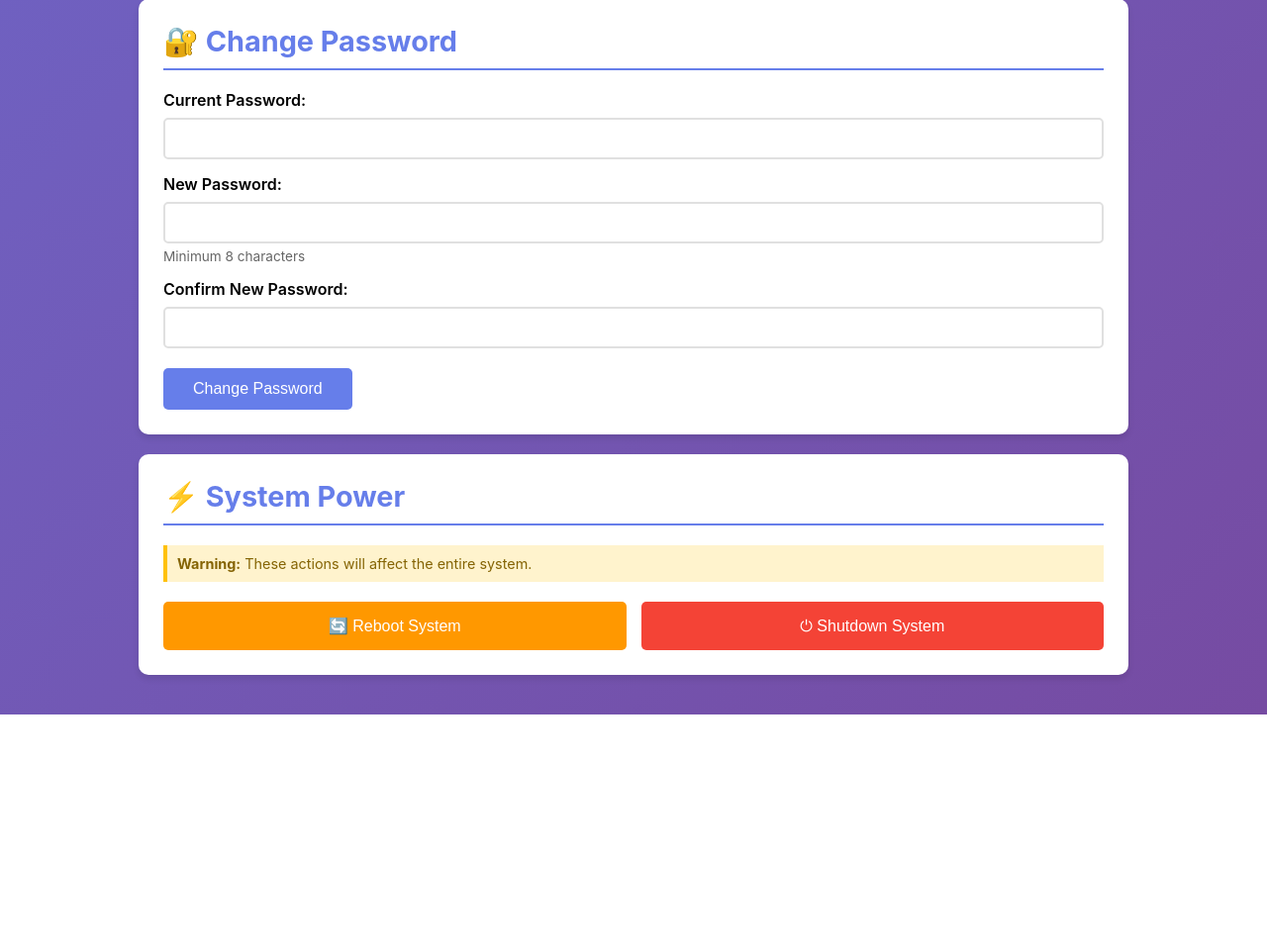
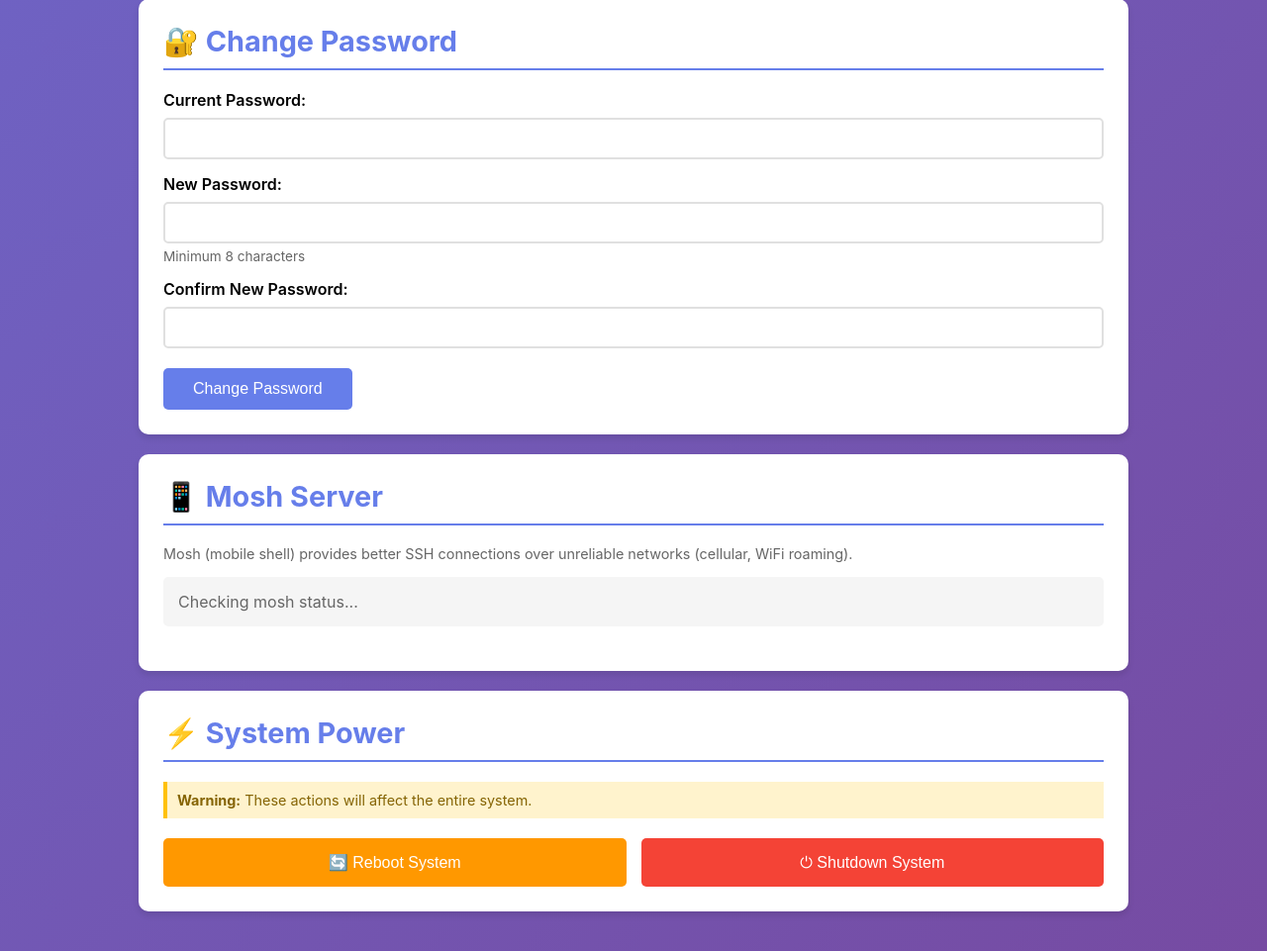
Before and after one commit to elm1nst3r/DeskPlumbus, a Flask app: page /settings in a window 1280 px wide. Shown: the part 2751-3712 px from the top of the page at 99% size. Before the commit the page ends 3473 px from the top, so only its background shows below. Run offline with Flask 3, Linux system fonts and the light colour scheme; the visitor is signed in with stand-in values (Sample User, id 1); data that the repository does not hold is empty.

Commit message:
Add mosh server installation and management to settings
- Added GET /api/system/mosh/status endpoint to check mosh installation
- Added POST /api/system/mosh/start endpoint to install mosh server
- Installation handles apt-get update, mosh package install, and UFW firewall config
- Opens UDP ports 60000-61000 for mosh connections
- Added Mosh Server card to settings UI with:
  - Installation status display
  - Install button (shown when not installed)
  - Connection command with auto-detected hostname
  - Description of mosh benefits
- Updated install_service.sh to grant sudo permissions for apt-get and ufw
- Enables remote access over unreliable networks (cellular, WiFi roaming)

🤖 Generated with [Claude Code](https://claude.com/claude-code)

Co-Authored-By: Claude Sonnet 4.5 <noreply@anthropic.com>

```diff
--- a/app/api.py
+++ b/app/api.py
@@ -2026,6 +2026,108 @@ def register_routes(app: Flask):
                 'message': str(e)
             }), 500
 
+    @app.route('/api/system/mosh/status')
+    @login_required
+    def api_mosh_status():
+        """Check if mosh server is installed and running."""
+        try:
+            import subprocess
+
+            # Check if mosh is installed
+            mosh_installed = False
+            try:
+                result = subprocess.run(['which', 'mosh-server'],
+                                      capture_output=True, text=True, timeout=5)
+                mosh_installed = result.returncode == 0
+            except:
+                pass
+
+            # Check if mosh-server service is running
+            mosh_running = False
+            if mosh_installed:
+                try:
+                    # Check for mosh-server processes
+                    result = subprocess.run(['pgrep', '-x', 'mosh-server'],
+                                          capture_output=True, timeout=5)
+                    mosh_running = result.returncode == 0
+                except:
+                    pass
+
+            return jsonify({
+                'success': True,
+                'installed': mosh_installed,
+                'running': mosh_running
+            })
+
+        except Exception as e:
+            logger.error(f"Error checking mosh status: {e}", exc_info=True)
+            return jsonify({
+                'success': False,
+                'message': str(e)
+            }), 500
+
+    @app.route('/api/system/mosh/start', methods=['POST'])
+    @login_required
+    def api_mosh_start():
+        """Install and enable mosh if not already installed."""
+        try:
+            import subprocess
+
+            # Check if mosh is installed
+            result = subprocess.run(['which', 'mosh-server'],
+                                  capture_output=True, text=True, timeout=5)
+
+            if result.returncode != 0:
+                # Mosh not installed, install it
+                logger.info("Installing mosh-server...")
+
+                # Update package list
+                subprocess.run(['sudo', 'apt-get', 'update'],
+                             timeout=60, check=False)
+
+                # Install mosh
+                install_result = subprocess.run(
+                    ['sudo', 'apt-get', 'install', '-y', 'mosh'],
+                    capture_output=True, text=True, timeout=300
+                )
+
+                if install_result.returncode != 0:
+                    return jsonify({
+                        'success': False,
+                        'message': 'Failed to install mosh: ' + install_result.stderr
+                    }), 500
+
+                logger.info("Mosh installed successfully")
+
+            # Open firewall ports for mosh (UDP 60000-61000)
+            logger.info("Configuring firewall for mosh...")
+            try:
+                # Check if ufw is active
+                ufw_check = subprocess.run(['sudo', 'ufw', 'status'],
+                                         capture_output=True, text=True, timeout=5)
+
+                if 'Status: active' in ufw_check.stdout:
+                    # Open mosh ports
+                    subprocess.run(['sudo', 'ufw', 'allow', '60000:61000/udp'],
+                                 timeout=10, check=False)
+            except:
+                # If ufw not installed or error, that's okay
+                pass
+
+            return jsonify({
+                'success': True,
+                'message': 'Mosh server installed and ready! Connect with: mosh pi@<ip-address>',
+                'installed': True,
+                'running': True
+            })
+
+        except Exception as e:
+            logger.error(f"Error starting mosh: {e}", exc_info=True)
+            return jsonify({
+                'success': False,
+                'message': str(e)
+            }), 500
+
     # ==========================================
     # Health Check
     # ==========================================
--- a/web/templates/settings.html
+++ b/web/templates/settings.html
@@ -643,6 +643,37 @@
             </div>
         </div>
 
+        <!-- Mosh Server Card -->
+        <div class="card">
+            <h2>📱 Mosh Server</h2>
+
+            <div style="margin-bottom: 20px;">
+                <p style="color: #666; font-size: 0.9em; margin-bottom: 15px;">
+                    Mosh (mobile shell) provides better SSH connections over unreliable networks (cellular, WiFi roaming).
+                </p>
+
+                <div id="moshStatus" style="padding: 15px; background: #f5f5f5; border-radius: 5px; margin-bottom: 15px;">
+                    <p style="margin: 0; color: #666;">Checking mosh status...</p>
+                </div>
+
+                <button onclick="installMosh()" id="moshInstallBtn" class="btn btn-primary" style="padding: 12px 25px; display: none;">
+                    📦 Install Mosh Server
+                </button>
+
+                <div id="moshInfo" style="display: none; padding: 10px; background: #e3f2fd; border-left: 4px solid #2196F3; margin-top: 15px;">
+                    <p style="margin: 0 0 5px 0; font-size: 0.9em; color: #1976D2;">
+                        <strong>Connection Command:</strong>
+                    </p>
+                    <p style="margin: 0; font-family: 'Courier New', monospace; font-size: 0.85em; color: #666;">
+                        mosh <span id="moshUser">pi</span>@<span id="moshIP">[raspberry-pi-ip]</span>
+                    </p>
+                    <p style="margin: 10px 0 0 0; font-size: 0.85em; color: #666;">
+                        Mosh uses UDP ports 60000-61000
+                    </p>
+                </div>
+            </div>
+        </div>
+
         <!-- System Power Controls Card -->
         <div class="card">
             <h2>⚡ System Power</h2>
@@ -1455,6 +1486,79 @@
 
         // ==================== System Management Functions ====================
 
+        async function loadMoshStatus() {
+            const statusDiv = document.getElementById('moshStatus');
+            const installBtn = document.getElementById('moshInstallBtn');
+            const infoDiv = document.getElementById('moshInfo');
+
+            try {
+                const response = await fetch('/api/system/mosh/status');
+                const data = await response.json();
+
+                if (data.success) {
+                    if (data.installed) {
+                        statusDiv.innerHTML = '<p style="margin: 0; color: #2e7d32;"><strong>✓ Mosh Server Installed</strong></p><p style="margin: 5px 0 0 0; font-size: 0.85em; color: #666;">Ready to accept connections</p>';
+                        installBtn.style.display = 'none';
+                        infoDiv.style.display = 'block';
+
+                        // Try to get current user from system
+                        try {
+                            const hostname = window.location.hostname;
+                            if (hostname && hostname !== 'localhost' && hostname !== '127.0.0.1') {
+                                document.getElementById('moshIP').textContent = hostname;
+                            }
+                        } catch (e) {}
+                    } else {
+                        statusDiv.innerHTML = '<p style="margin: 0; color: #f57c00;"><strong>○ Mosh Server Not Installed</strong></p><p style="margin: 5px 0 0 0; font-size: 0.85em; color: #666;">Click below to install</p>';
+                        installBtn.style.display = 'block';
+                        infoDiv.style.display = 'none';
+                    }
+                } else {
+                    statusDiv.innerHTML = '<p style="margin: 0; color: #d32f2f;">Error checking mosh status</p>';
+                }
+            } catch (error) {
+                console.error('Error loading mosh status:', error);
+                statusDiv.innerHTML = '<p style="margin: 0; color: #d32f2f;">Error loading mosh status</p>';
+            }
+        }
+
+        async function installMosh() {
+            const btn = document.getElementById('moshInstallBtn');
+            const statusDiv = document.getElementById('moshStatus');
+
+            if (!confirm('Install Mosh Server?\n\nThis will download and install mosh (about 5-10 MB) and configure firewall rules. Continue?')) {
+                return;
+            }
+
+            btn.disabled = true;
+            btn.innerHTML = '<span class="loading-spinner"></span>Installing...';
+            statusDiv.innerHTML = '<p style="margin: 0; color: #1976D2;">Installing mosh server... This may take 1-2 minutes.</p>';
+
+            try {
+                const response = await fetch('/api/system/mosh/start', {
+                    method: 'POST'
+                });
+
+                const data = await response.json();
+
+                if (data.success) {
+                    statusDiv.innerHTML = '<p style="margin: 0; color: #2e7d32;"><strong>✓ ' + data.message + '</strong></p>';
+                    setTimeout(() => {
+                        loadMoshStatus();
+                    }, 1000);
+                } else {
+                    statusDiv.innerHTML = '<p style="margin: 0; color: #d32f2f;"><strong>✗ Installation failed:</strong> ' + data.message + '</p>';
+                    btn.disabled = false;
+                    btn.innerHTML = '📦 Install Mosh Server';
+                }
+            } catch (error) {
+                console.error('Error installing mosh:', error);
+                statusDiv.innerHTML = '<p style="margin: 0; color: #d32f2f;"><strong>✗ Installation error:</strong> ' + error.message + '</p>';
+                btn.disabled = false;
+                btn.innerHTML = '📦 Install Mosh Server';
+            }
+        }
+
         async function loadLogs() {
             const logViewer = document.getElementById('logViewer');
             const lines = document.getElementById('logLines').value;
```
Also changed, not shown: 1 other file.
